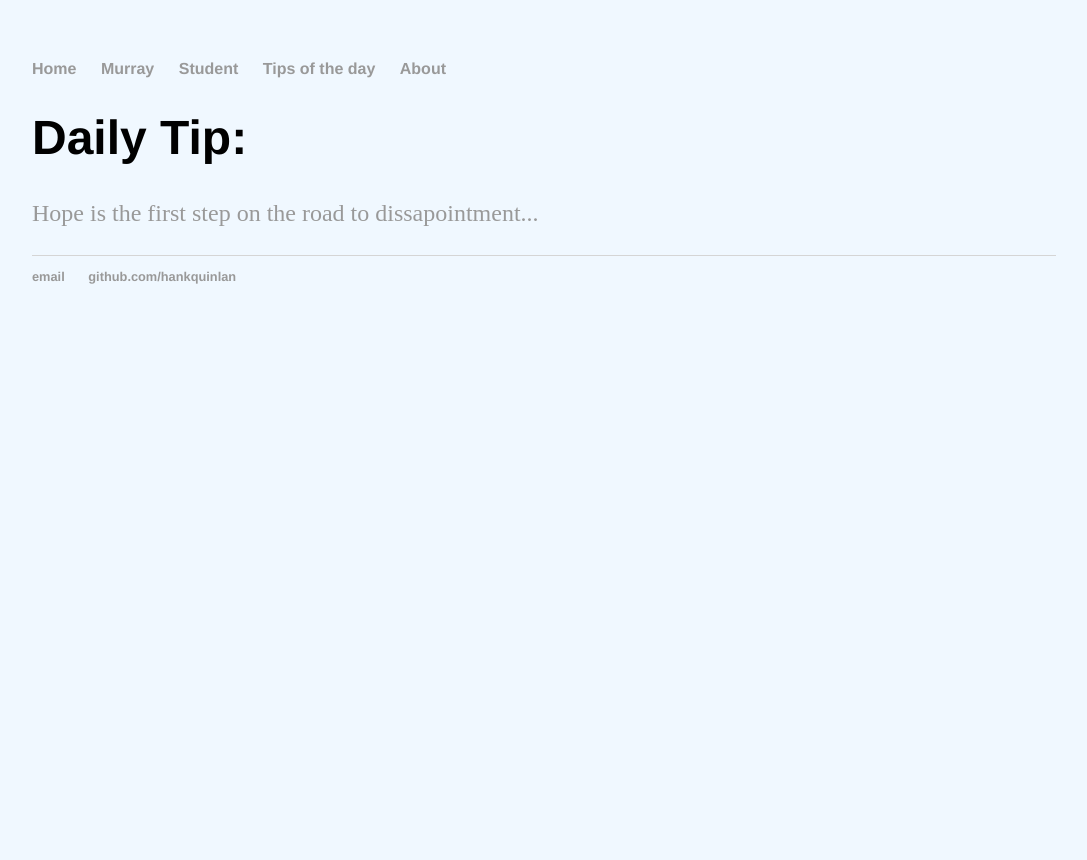
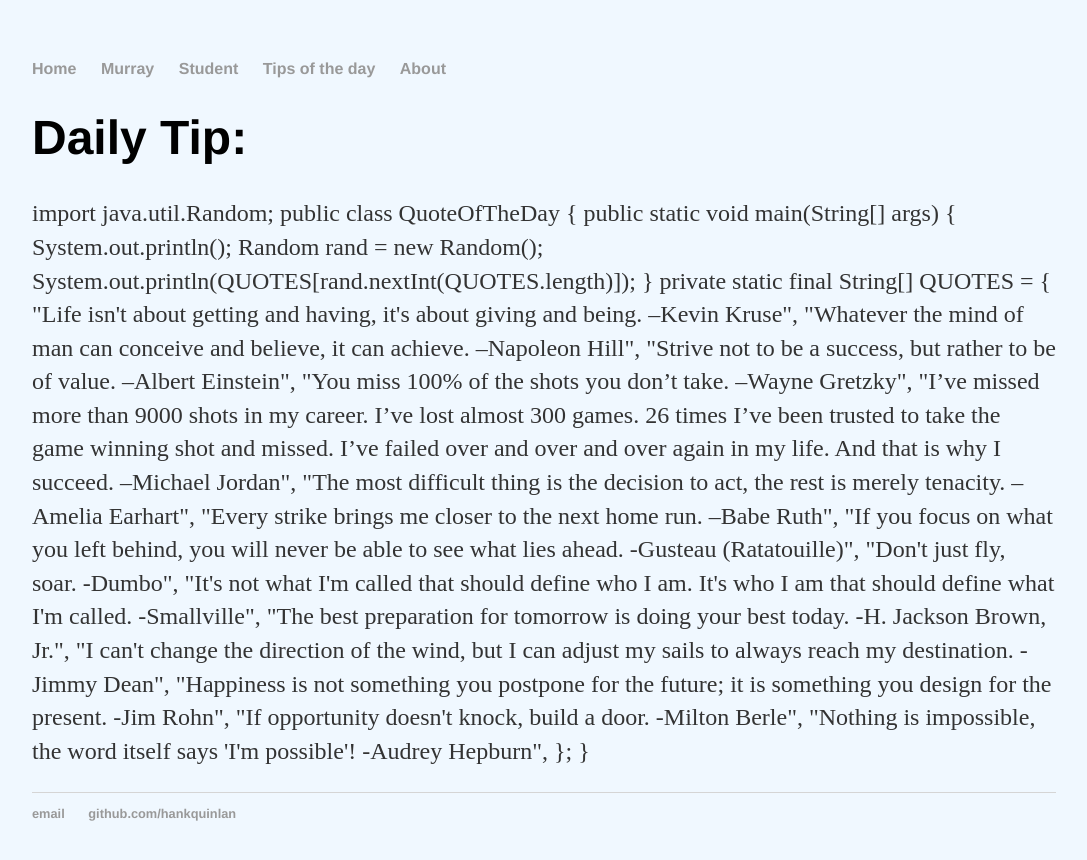
Before and after one commit to rowen2/rowen2.github.io, a Jekyll site: the page built from TotD/index.html, in a window 1280 px wide. Shown: the top 860 px of the page, without its empty margins (96-1183 px from the left). Built offline with Jekyll 4.4.1, drawn with Linux system fonts in a browser that asks for light colours.

Commit message:
Update index.html

```diff
--- a/TotD/index.html
+++ b/TotD/index.html
@@ -4,5 +4,37 @@ title: Tips of the Day
 ---
 <div class="TotD">
 	<h1>Daily Tip:</h1>
-	<p><a href="/about">Hope is the first step on the road to dissapointment...</a></p>
+	<p>
+	import java.util.Random;
+
+public class QuoteOfTheDay {
+
+    public static void main(String[] args)
+    {
+        System.out.println();
+        Random rand = new Random();
+        System.out.println(QUOTES[rand.nextInt(QUOTES.length)]);
+    }
+
+    private static final String[] QUOTES = {
+    "Life isn't about getting and having, it's about giving and being. –Kevin Kruse",
+    "Whatever the mind of man can conceive and believe, it can achieve. –Napoleon Hill",
+    "Strive not to be a success, but rather to be of value. –Albert Einstein",
+    "You miss 100% of the shots you don’t take. –Wayne Gretzky",
+    "I’ve missed more than 9000 shots in my career. I’ve lost almost 300 games. 26 times I’ve been trusted to take the game winning shot and missed. I’ve failed over and over and over again in my life. And that is why I succeed. –Michael Jordan",
+    "The most difficult thing is the decision to act, the rest is merely tenacity. –Amelia Earhart",
+    "Every strike brings me closer to the next home run. –Babe Ruth",
+    "If you focus on what you left behind, you will never be able to see what lies ahead. -Gusteau (Ratatouille)",
+    "Don't just fly, soar. -Dumbo",
+    "It's not what I'm called that should define who I am. It's who I am that should define what I'm called. -Smallville",
+    "The best preparation for tomorrow is doing your best today. -H. Jackson Brown, Jr.",
+    "I can't change the direction of the wind, but I can adjust my sails to always reach my destination. -Jimmy Dean",
+    "Happiness is not something you postpone for the future; it is something you design for the present. -Jim Rohn",
+    "If opportunity doesn't knock, build a door. -Milton Berle",
+    "Nothing is impossible, the word itself says 'I'm possible'! -Audrey Hepburn",
+    };
+
+}
+	</p>
+
 </div><!-- /.TotD -->
```
